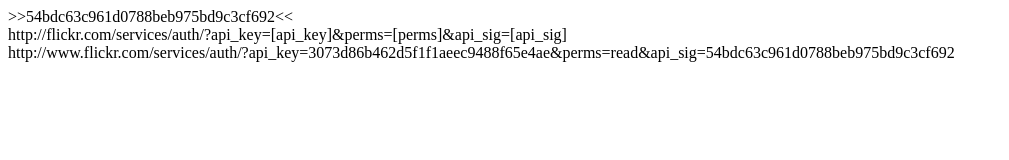
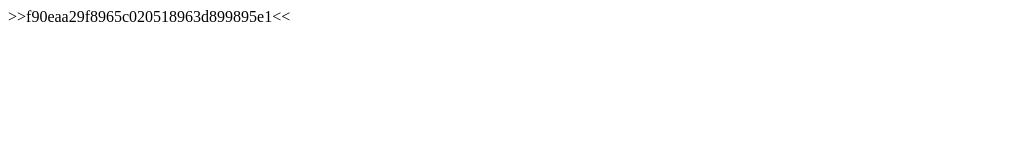
Before and after one commit to noine/noine.github.io, a plain HTML site: page flickr/index.html in a window 1280 px wide. Shown: the whole page, without its empty margins (0-1009 px from the left). Drawn offline with Linux system fonts and the light colour scheme.

Commit message:
overwrite

```diff
--- a/flickr/index.html
+++ b/flickr/index.html
@@ -12,8 +12,17 @@
 
 var strMD5 = secretKey + 'api_key' + apiKey + 'perms' + 'read'
 var temp = MD5(strMD5);
-document.write(">>"+temp+"<<");
+//document.write(">>"+temp+"<<");
+
+
+var methodGetFrob = "flickr.auth.getFrob";
+var sig = secretKey + "api_key" + apiKey + "method" + methodGetFrob;
+var signature = MD5(sig)
+document.write(">>"+signature+"<<");
+//String request = "http://api.flickr.com/services/rest/?method=flickr.auth.getFrob&api_key=3073d86b462d5f1f1aeec9488f65e4ae&api_sig=54bdc63c961d0788beb975bd9c3cf692";
 </script>
 
+<!--
 <BR/>http://flickr.com/services/auth/?api_key=[api_key]&perms=[perms]&api_sig=[api_sig]
 <BR/>http://www.flickr.com/services/auth/?api_key=3073d86b462d5f1f1aeec9488f65e4ae&perms=read&api_sig=54bdc63c961d0788beb975bd9c3cf692
+-->
```
